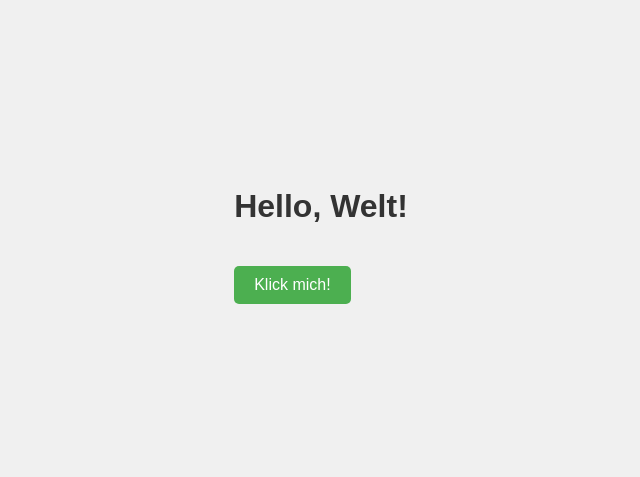
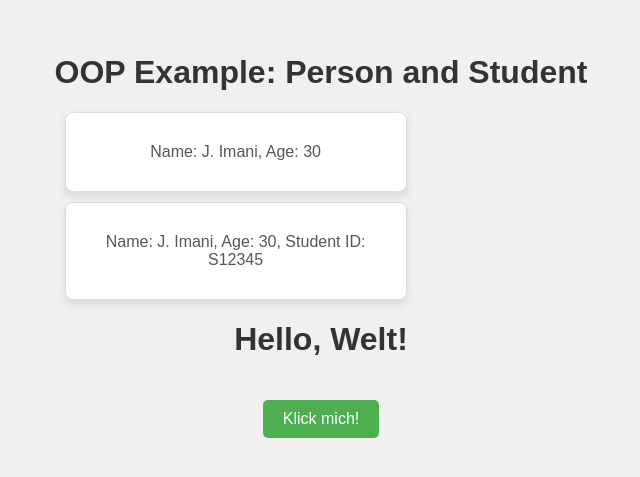
Before and after one commit to iSciLab1/Webtechnologien, a plain HTML site: page index.html in a window 1280 px wide. Shown: the part 165-642 px from the top of the page, without its empty margins (319-959 px from the left). Drawn offline with Linux system fonts and the light colour scheme.

Commit message:
Feat: added oop example

```diff
--- a/index.html
+++ b/index.html
@@ -5,22 +5,24 @@
 # Description:        A collection of experiments and personal trials in coding.#
 # ------------------------------------------------------------------------------#
 -->
-
 <!DOCTYPE html>
 <html lang="de">
 <head>
     <meta charset="UTF-8">
     <meta name="viewport" content="width=device-width, initial-scale=1.0">
-    <title>Hello Welt</title>
-    <!-- CSS-Datei einbinden -->
+    <title>OOP Example - Person and Student</title>
     <link rel="stylesheet" href="styles.css">
 </head>
 <body>
-    <div>
-        <h1>Hello, Welt!</h1>
-        <button onclick="displayMessage()">Klick mich!</button>
+    <div class="container">
+        <h1>OOP Example: Person and Student</h1>
+        <div id="person-info" class="info-box"></div>
+        <div id="student-info" class="info-box"></div>
+        <div>
+            <h1>Hello, Welt!</h1>
+            <button onclick="displayMessage()">Klick mich!</button>
+        </div>
     </div>
-    <!-- JavaScript-Datei einbinden -->
     <script src="script.js"></script>
 </body>
 </html>
--- a/script.js
+++ b/script.js
@@ -4,6 +4,41 @@
 # Description:        A collection of experiments and personal trials in coding.#
 # ------------------------------------------------------------------------------#
 */
+// Function to display an interactive alert message
 function displayMessage() {
-    alert("Hallo, dies ist eine interaktive Nachricht!");
+    alert("Hello, this is an interactive message!");
 }
+
+// Definition of the Person class
+class Person {
+    constructor(name, age) {
+        this.name = name;
+        this.age = age;
+    }
+
+    // Method to get a description of the person
+    getDescription() {
+        return `Name: ${this.name}, Age: ${this.age}`;
+    }
+}
+
+// Definition of the Student class, which extends the Person class
+class Student extends Person {
+    constructor(name, age, studentID) {
+        super(name, age);
+        this.studentID = studentID;
+    }
+
+    // Overriding the getDescription method to include the student ID
+    getDescription() {
+        return `${super.getDescription()}, Student ID: ${this.studentID}`;
+    }
+}
+
+// Creating an instance of the Person class
+const person = new Person("J. Imani", 30);
+// Creating an instance of the Student class
+const student = new Student("J. Imani", 30, "S12345");
+// HTML elements for displaying the information
+document.getElementById("person-info").innerHTML = `<p>${person.getDescription()}</p>`;
+document.getElementById("student-info").innerHTML = `<p>${student.getDescription()}</p>`;
--- a/styles.css
+++ b/styles.css
@@ -4,6 +4,40 @@
 # Description:        A collection of experiments and personal trials in coding.#
 # ------------------------------------------------------------------------------#
 */
+body {
+    font-family: Arial, sans-serif;
+    display: flex;
+    justify-content: center;
+    align-items: center;
+    flex-direction: column;
+    min-height: 100vh;
+    margin: 0;
+    background-color: #f0f0f0;
+}
+
+.container {
+    text-align: center;
+}
+
+h1 {
+    color: #333;
+}
+
+.info-box {
+    background-color: #ffffff;
+    border: 1px solid #ddd;
+    border-radius: 8px;
+    padding: 20px;
+    margin: 10px;
+    width: 300px;
+    box-shadow: 0px 4px 8px rgba(0, 0, 0, 0.1);
+}
+
+.info-box p {
+    margin: 10px 0;
+    color: #555;
+}
+
 body {
     font-family: Arial, sans-serif;
     display: flex;
```
